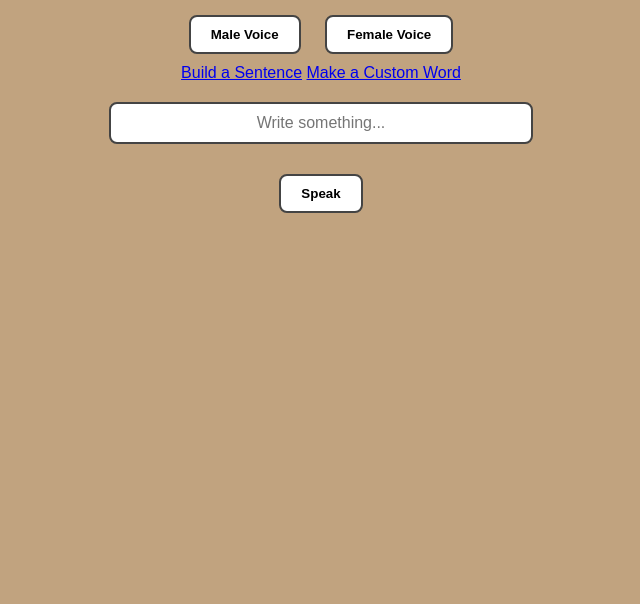
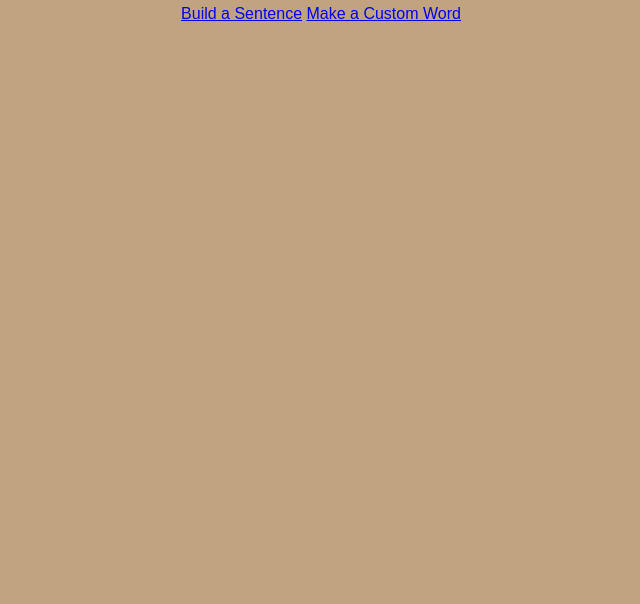
Before and after one commit to Codedman100/Bank, a plain HTML site: page templates/index.html in a window 1280 px wide. Shown: the part 196-800 px from the top of the page, without its empty margins (319-959 px from the left). Drawn offline with Linux system fonts and the light colour scheme; files that its build step writes are made by us from their sources; files whose address does not match are found by name.

Commit message:
Update index.html

```diff
--- a/templates/index.html
+++ b/templates/index.html
@@ -3,67 +3,17 @@
 <head>
     <meta charset="UTF-8">
     <meta name="viewport" content="width=device-width, initial-scale=1.0">
-    <title>UNmute - Main Menu</title>
+    <title>UNmute</title>
     <link rel="stylesheet" href="static/style.css">
 </head>
 <body>
     <header>
         <img src="static/unmute_logo.png" alt="UNmute Logo" class="logo">
     </header>
-
-    <h1>Welcome to <span style="color: red;">UNmute</span></h1>
-
-    <div class="main-menu">
-        <button onclick="selectVoice('male')">Male Voice</button>
-        <button onclick="selectVoice('female')">Female Voice</button>
+    <h1>UN<span style="color: red;">mute</span></h1>
+    <div class="menu">
+        <a href="/build-a-sentence" class="menu-btn">Build a Sentence</a>
+        <a href="/make-a-custom-word" class="menu-btn">Make a Custom Word</a>
     </div>
-
-    <div class="options">
-        <a href="build_a_sentence.html" class="menu-button">Build a Sentence</a>
-        <a href="make_a_custom_word.html" class="menu-button">Make a Custom Word</a>
-    </div>
-
-    <footer>
-        <input type="text" id="main-text-box" placeholder="Write something..." />
-        <button onclick="speakText()">Speak</button>
-    </footer>
-
-    <script>
-        function selectVoice(voice) {
-            localStorage.setItem("selectedVoice", voice);
-            alert(`${voice.charAt(0).toUpperCase() + voice.slice(1)} voice selected!`);
-        }
-
-        function speakText() {
-            const text = document.getElementById("main-text-box").value;
-            if (!text.trim()) {
-                alert("Please enter some text!");
-                return;
-            }
-
-            fetch("/speak", {
-                method: "POST",
-                headers: {
-                    "Content-Type": "application/json"
-                },
-                body: JSON.stringify({
-                    text: text,
-                    voice: localStorage.getItem("selectedVoice") || "male"
-                })
-            })
-            .then(response => response.json())
-            .then(data => {
-                if (data.message) {
-                    alert(data.message);
-                } else {
-                    alert("Error speaking text!");
-                }
-            })
-            .catch(error => {
-                console.error("Error:", error);
-                alert("An error occurred while processing the text.");
-            });
-        }
-    </script>
 </body>
 </html>
```
